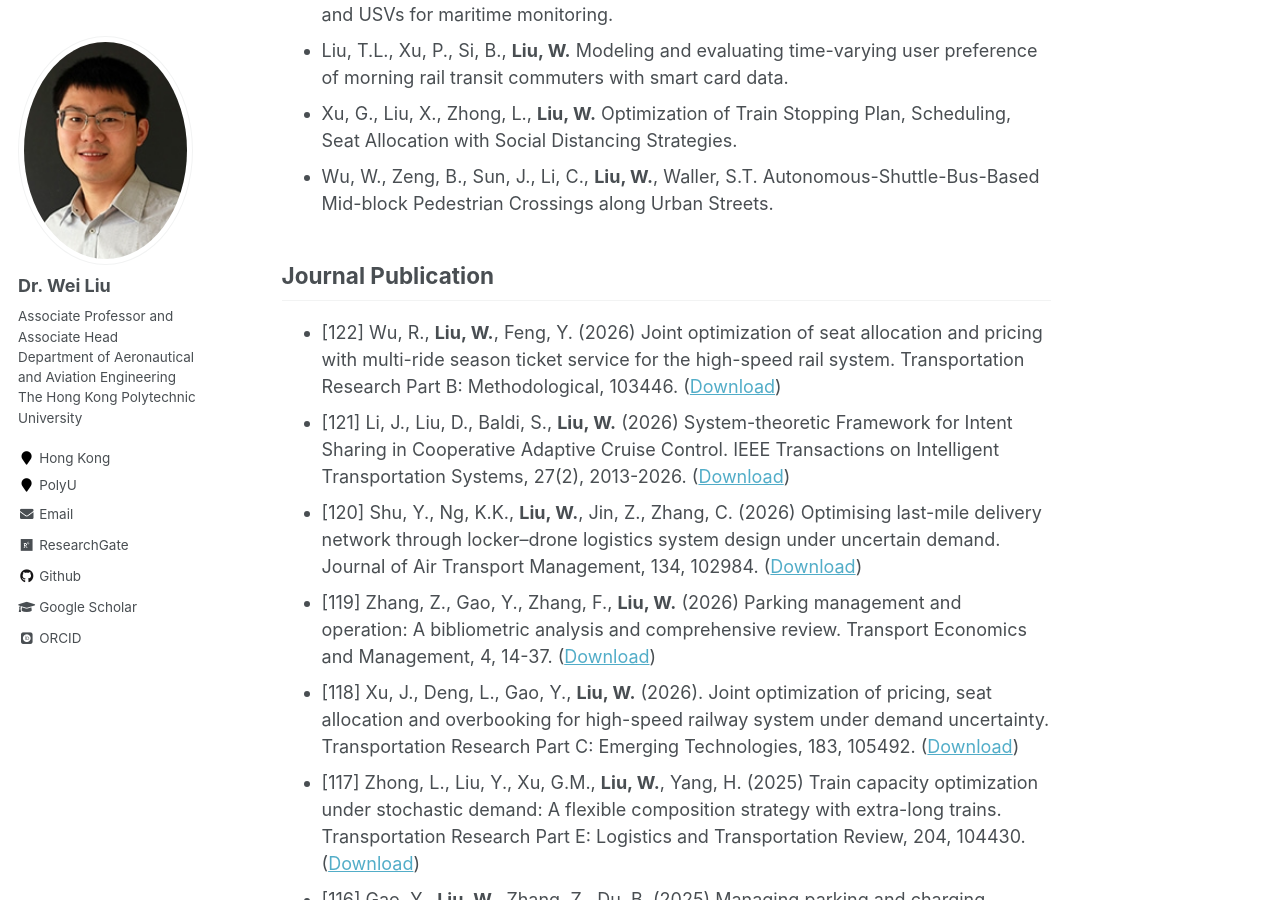
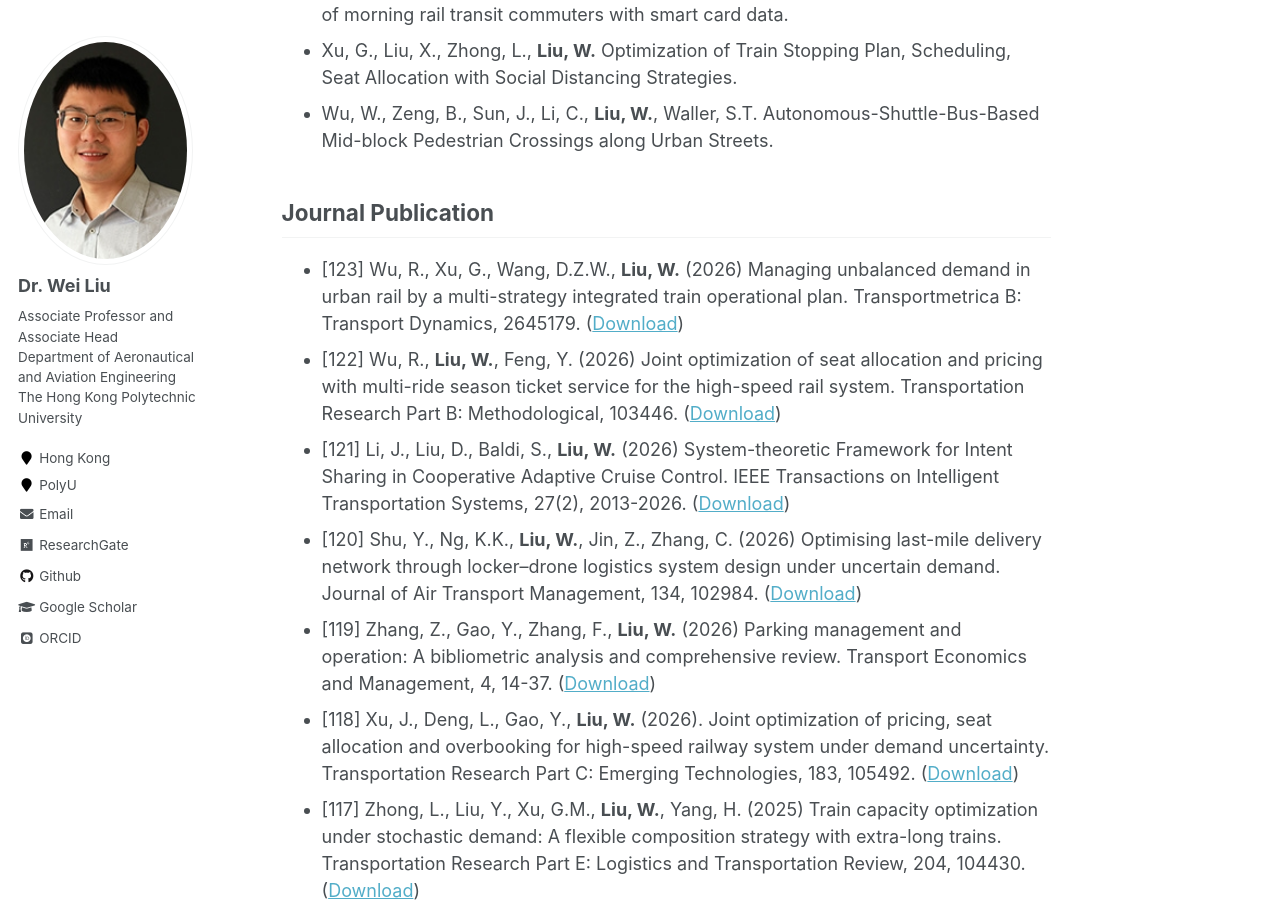
Before and after one commit to weiliu2016/weiliu2016.github.io, a Jekyll site: the page built from _pages/publications.md, in a window 1280 px wide and 900 px high, scrolled down 2442 px. Built offline with Jekyll 4.4.1, drawn with Linux system fonts in a browser that asks for light colours; some web fonts are replaced; formulas are drawn with MathJax 3; some of the changed text lies outside the part shown.

Commit message:
Update publications.md

```diff
--- a/_pages/publications.md
+++ b/_pages/publications.md
@@ -60,6 +59,7 @@ Selected Working Papers
 
 Journal Publication
 ----------
+* [123] Wu, R., Xu, G., Wang, D.Z.W., **Liu, W.** (2026) Managing unbalanced demand in urban rail by a multi-strategy integrated train operational plan. Transportmetrica B: Transport Dynamics, 2645179. ([Download](https://doi.org/10.1080/21680566.2026.2645179))
 * [122] Wu, R., **Liu, W.**, Feng, Y. (2026) Joint optimization of seat allocation and pricing with multi-ride season ticket service for the high-speed rail system. Transportation Research Part B: Methodological, 103446. ([Download](https://doi.org/10.1016/j.trb.2026.103446))
 * [121] Li, J., Liu, D., Baldi, S., **Liu, W.** (2026) System-theoretic Framework for Intent Sharing in Cooperative Adaptive Cruise Control. IEEE Transactions on Intelligent Transportation Systems, 27(2), 2013-2026. ([Download](https://doi.org/10.1109/TITS.2025.3637809))
 * [120] Shu, Y., Ng, K.K., **Liu, W.**, Jin, Z., Zhang, C. (2026) Optimising last-mile delivery network through locker–drone logistics system design under uncertain demand. Journal of Air Transport Management, 134, 102984. ([Download](https://doi.org/10.1016/j.jairtraman.2026.102984))
```
Also changed, not shown: other parts of _pages/publications.md (+0 -1 lines).
